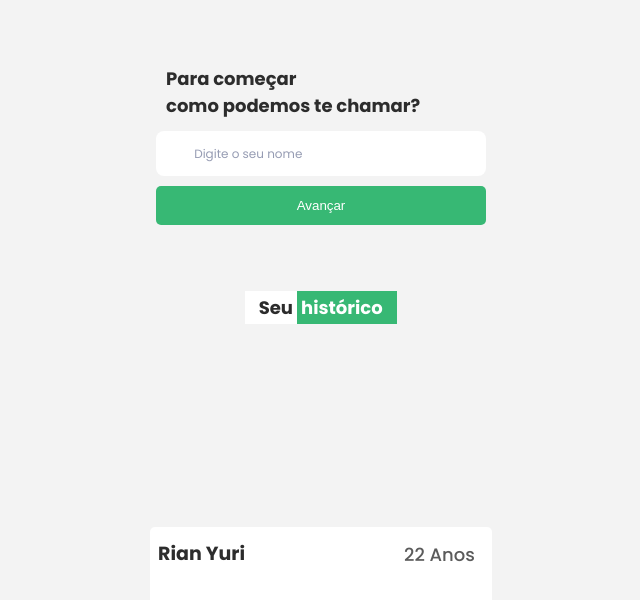
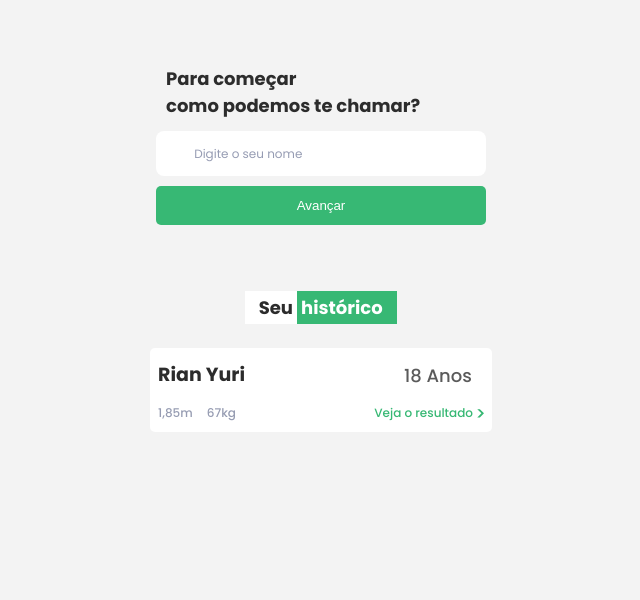
Before and after one commit to RianYuri/GoCall, a React (Vite) app: page /page01 in a window 1280 px wide. Shown: the top 600 px of the page, without its empty margins (319-959 px from the left). Built offline with nearby package versions, Linux system fonts and the light colour scheme; no server answers.

Commit message:
feat: complete historic style

```diff
--- a/src/components/HistoricCards/HistoricCards.tsx
+++ b/src/components/HistoricCards/HistoricCards.tsx
@@ -5,11 +5,17 @@ import {
   HistoricContainer,
   HistoricHistorico,
   HistoricSeu,
+  IconResults,
   MainCards,
   NameAge,
   NameH4,
+  PWeiHei,
+  ResultsContainer,
+  SeeResults,
+  WeightHeight,
+  WeightResults,
 } from "./styled";
-
+import icon from "../../assets/seeResults.svg"
 export const HistoricCards = () => {
   return (
     <MainCards>
@@ -22,10 +28,22 @@ export const HistoricCards = () => {
         <CardInformation>
           <NameAge>
             <NameH4>Rian Yuri</NameH4>
-            <AgeH4>22
+            <AgeH4>18
                  Anos</AgeH4>
           </NameAge>
+          <WeightResults>
+            <WeightHeight>
+              <PWeiHei>1,85m</PWeiHei>
+              <PWeiHei>67kg</PWeiHei>
+            </WeightHeight>
+            <ResultsContainer>
+
+            <SeeResults>Veja o resultado</SeeResults>
+            <IconResults src={icon}/>
+            </ResultsContainer>
+          </WeightResults>
         </CardInformation>
+
       </CardContainer>
     </MainCards>
   );
--- a/src/components/HistoricCards/styled.ts
+++ b/src/components/HistoricCards/styled.ts
@@ -49,7 +49,7 @@ color: #FFFFFF;
 
 export const CardContainer = styled.article`
 display: flex;
-justify-content: center;
+justify-content: flex-start;
 align-items: center;
 gap: 8px;
 width: 100%;
@@ -61,7 +61,7 @@ flex-direction: column;
 export const CardInformation = styled.div`
 padding: 12px 8px;
 width: 326px;
-height: 70px;
+height: 60px;
 background: #FFFFFF;
 border-radius: 5px;
 `
@@ -96,3 +96,39 @@ margin: 0%;
     font-size: 18px;
   }
 `
+export const WeightResults = styled.article`
+display: flex;
+width: 100%;
+align-items: center;
+height: 100%;
+justify-content: space-between;
+`
+
+export const WeightHeight = styled.div`
+display: flex;
+align-items: center;
+gap: 14px;
+`
+export const PWeiHei = styled.p`
+font-family: 'Poppins';
+font-weight: 500;
+font-size: 12px;
+color: #969CB2;
+`
+export const SeeResults = styled.p`
+width: 108px;
+font-family: 'Poppins';
+font-size: 12px;
+font-weight: 500;
+text-align: right;
+
+color: #37B874;
+`
+export const IconResults = styled.img`
+
+`
+export const ResultsContainer = styled.div`
+display: flex;
+margin: 0%;
+gap: 4px;
+`
```
Also changed, not shown: src/assets/seeResults.svg (added).
